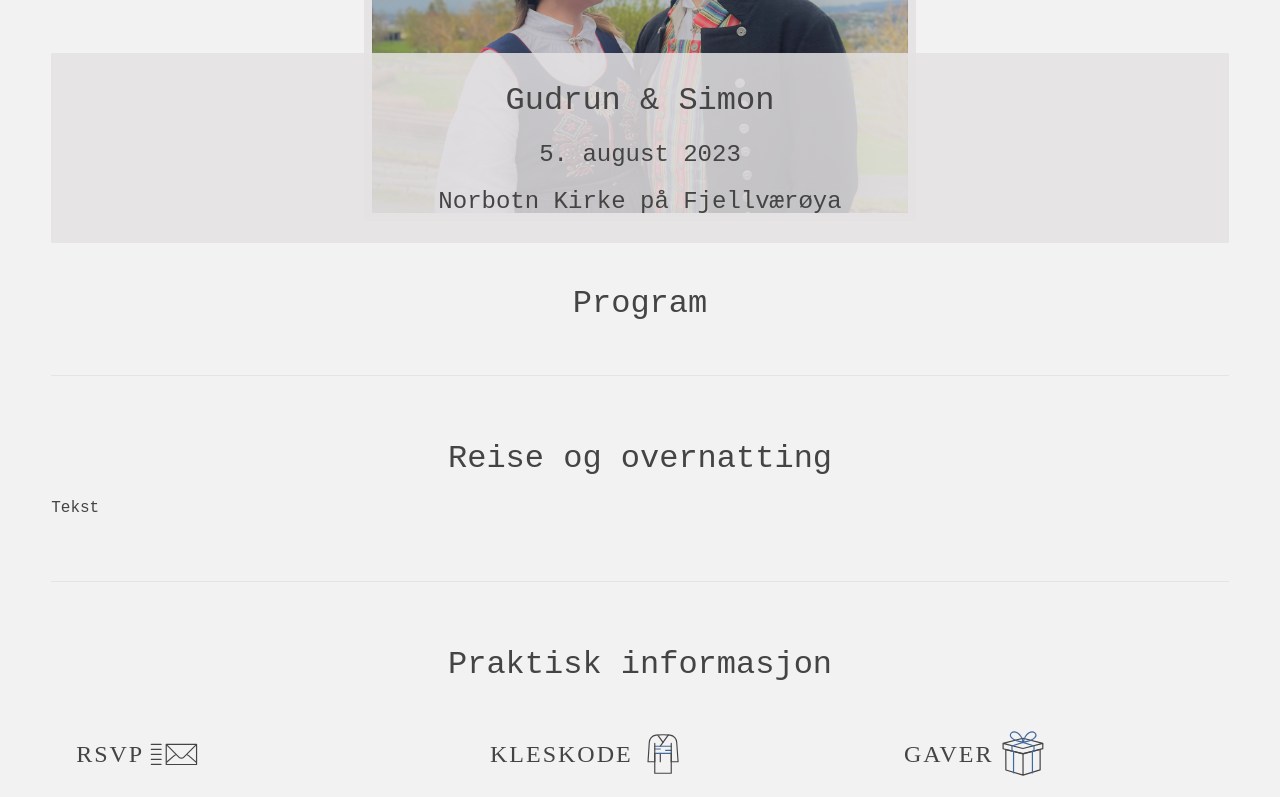
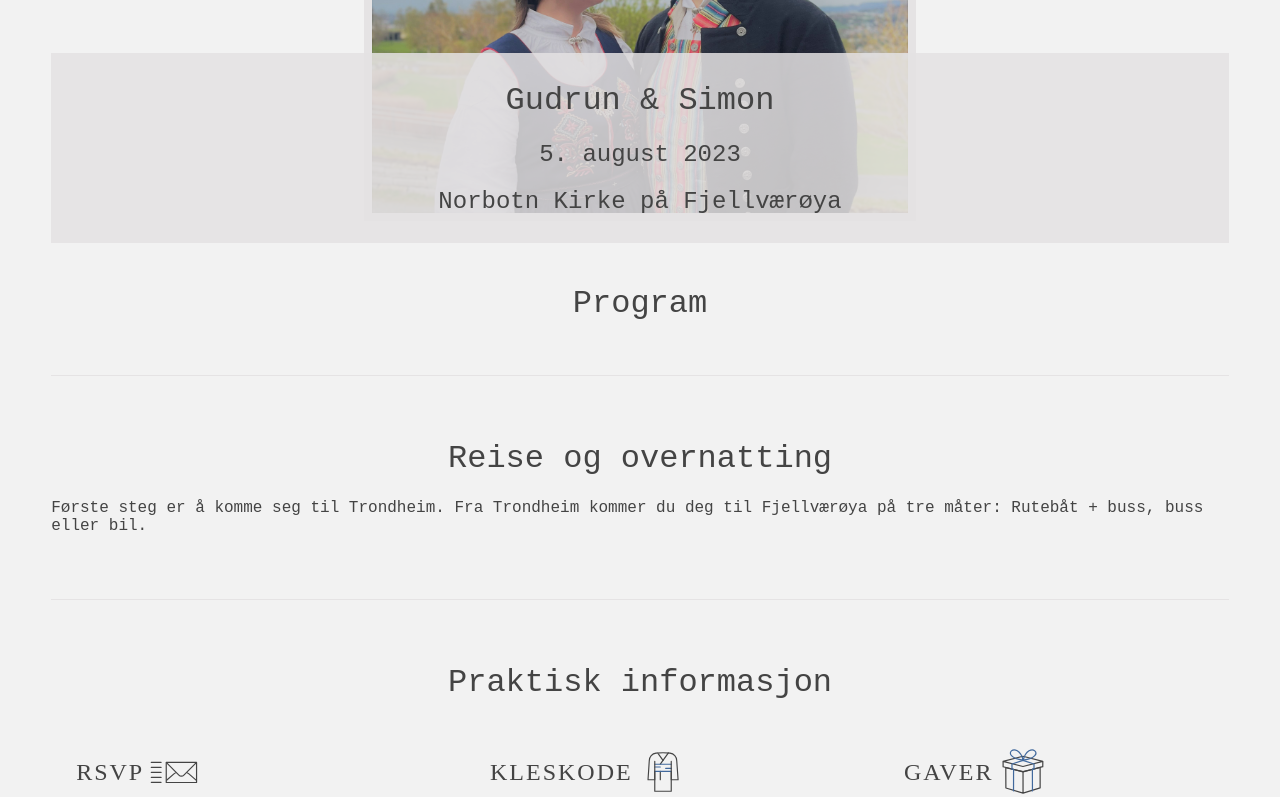
Before and after one commit to melhoos/gudrunogsimon1, a React (Create React App) app: page / in a window 1280 px wide. Shown: the part 394-1191 px from the top of the page. Built offline with nearby package versions, Linux system fonts and the light colour scheme.

Commit message:
Update no.ts

```diff
--- a/src/assets/language/no.ts
+++ b/src/assets/language/no.ts
@@ -10,7 +10,7 @@ export const no = {
   rsvp_place: 'Norbotn Kirke på Fjellværøya',
   // program
   //travel
-  tavel_from_trondheim: 'Tekst',
+  tavel_from_trondheim: 'Første steg er å komme seg til Trondheim. Fra Trondheim kommer du deg til Fjellværøya på tre måter: Rutebåt + buss, buss eller bil.',
   //information
   information_rsvp: 'rsvp',
   information_rsvp_desc:
```
